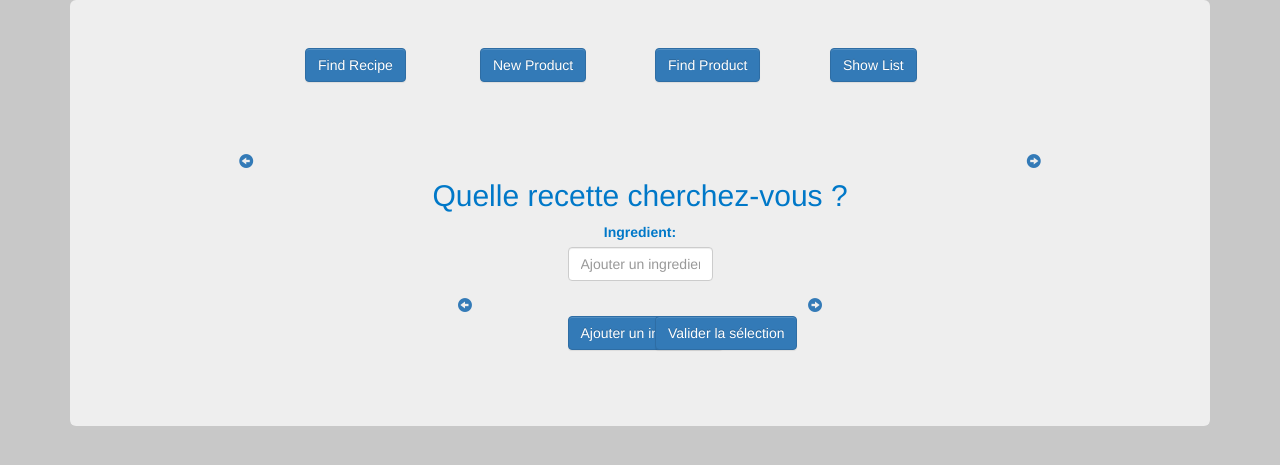
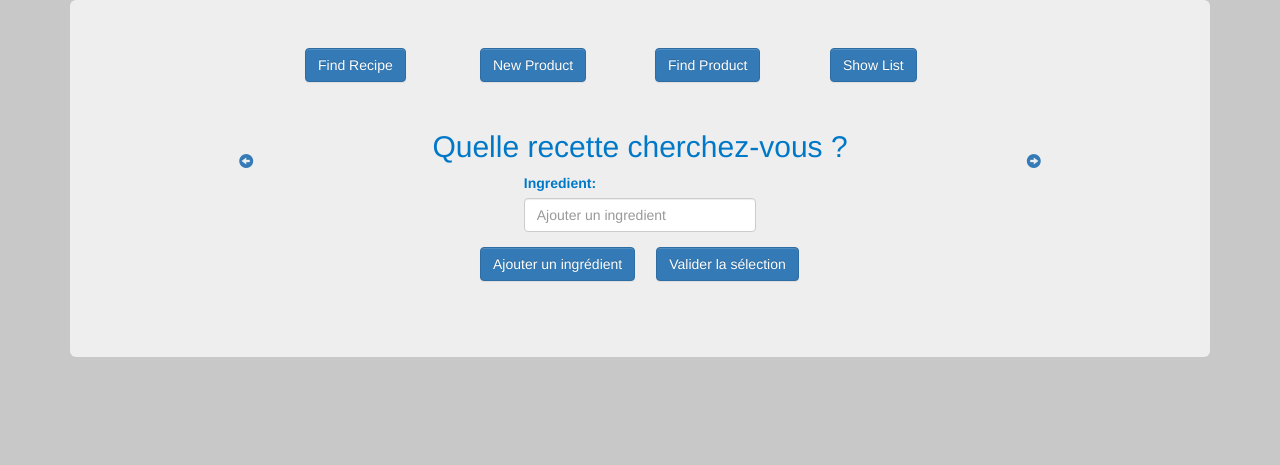
Before and after one commit to Nodraak/SmartFridge, a Django app: page /sf/find_recipe/ in a window 1280 px wide. Shown: the part 86-551 px from the top of the page. Run offline with Django 3.2, Linux system fonts and the light colour scheme; some libraries are stand-ins or nearby versions.

Commit message:
base + find_recipe

```diff
--- a/templates/sf/base.html
+++ b/templates/sf/base.html
@@ -65,7 +65,7 @@
                             <span class="glyphicon glyphicon-circle-arrow-left"></span>
                         </a>
                     </div>
-                    <div class="col-sm-6 text-center">
+                    <div class="col-sm-6">
                         {% block content %}
                         {% endblock %}
                     </div>
--- a/templates/sf/find_recipe.html
+++ b/templates/sf/find_recipe.html
@@ -1,54 +1,28 @@
 {% extends 'sf/base.html' %}
 
 {% block content %}
-<div class="row" style="padding: 10% 0 0 0;">
+<div class="row">
     <div class="col-sm-12 text-center">
         <h2>Quelle recette cherchez-vous ?</h2>
     </div>
 </div>
 
 <div class="row">
-
-  <div class="col-sm-4 text-center">
-<!--     <a href="http://127.0.0.1:8000/sf/new/"> <span class="glyphicon glyphicon-circle-arrow-left"></span> </a>
- -->  </div>
-
-  <div class="col-sm-4">
+    <div class="col-sm-6 col-sm-offset-3">
         <div class="form-group">
             <label for="ingrdt">Ingredient:</label>
             <input type="ingredient" class="form-control" id="ingrdt" placeholder="Ajouter un ingredient">
         </div>
   </div>
-
-  <div class="col-sm-4 text-center">
-<!--     <a href="http://127.0.0.1:8000/sf/"> <span class="glyphicon glyphicon-circle-arrow-right"></span> </a>
- -->  </div>
-
 </div>
 
 <div class="row">
-
+    <div class="col-sm-4 col-sm-offset-2 text-center">
+        <button type="button" class="btn btn-primary">Ajouter un ingrédient</button>
+    </div>
     <div class="col-sm-4 text-center">
-    <a href="http://127.0.0.1:8000/sf/new/"> <span class="glyphicon glyphicon-circle-arrow-left"></span> </a>
+        <button type="button" class="btn btn-primary">Valider la sélection</button>
+    </div>
 </div>
 
-  <div class="col-sm-4"> </div>
-
-  <div class="col-sm-4 text-center">
-    <a href="http://127.0.0.1:8000/sf/"> <span class="glyphicon glyphicon-circle-arrow-right"></span> </a>
-  </div>
-
-</div>
-<div class="row" >
-      <div class="col-sm-4"></div>
-      <div class="col-sm-2 text-center">
-        <button type="button" class="btn btn-primary">Ajouter un ingrédient</button>
-      </div>
-      <div class="col-sm-2 text-center">
-        <button type="button" class="btn btn-primary">Valider la sélection</button>
-      </div>
-      <div class="col-sm-4"></div>
-    </div>
-
-
 {% endblock %}
```
Also changed, not shown: assets/css/new.css (deleted, +0 -35 lines), assets/css/find_recipe.css (deleted), assets/css/is_in_fridge.css (deleted). Lines whose indentation alone changed are shown as unchanged.
